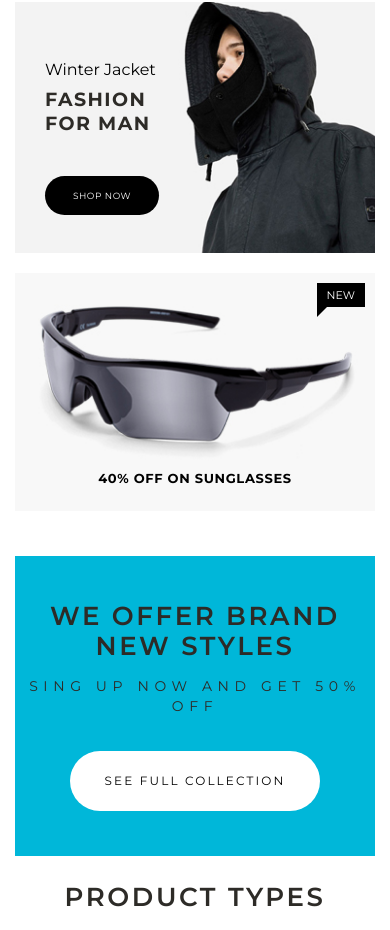
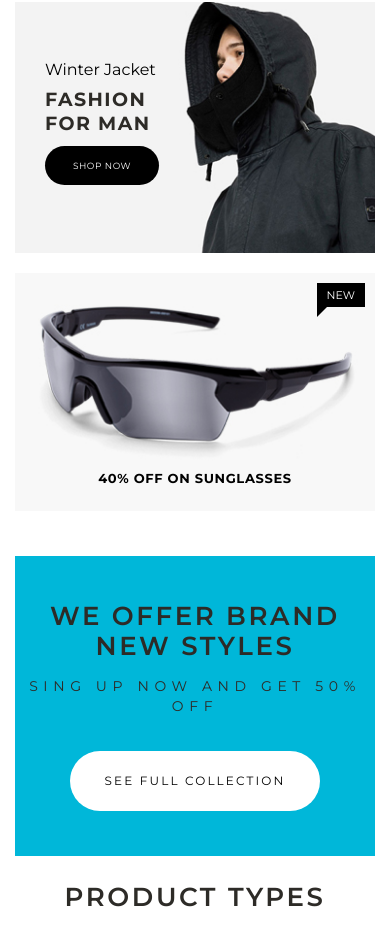
Before and after one commit to dvornicked/fashionE-commerce, a website: page index.html in a window 390 px wide. Shown: the part 2022-2952 px from the top of the page. Drawn offline with nearby package versions, Linux system fonts and the light colour scheme; files that its build step writes are made by us from their sources.

Commit message:
Minor improvement

```diff
--- a/scss/blocks/offers.scss
+++ b/scss/blocks/offers.scss
@@ -168,3 +168,11 @@
         }
     }
 }
+
+@media (max-width: 400px) {
+   .offers {
+      &__right a {
+         margin: 0;
+      }
+   }
+}
```
Also changed, not shown: build/css/style.css.
